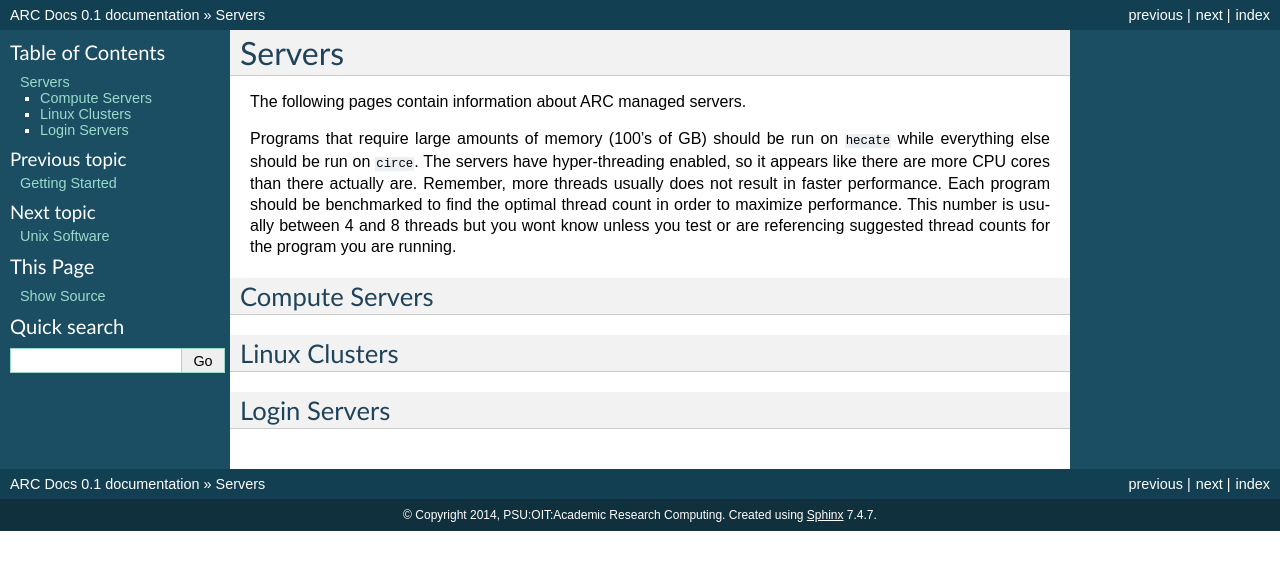
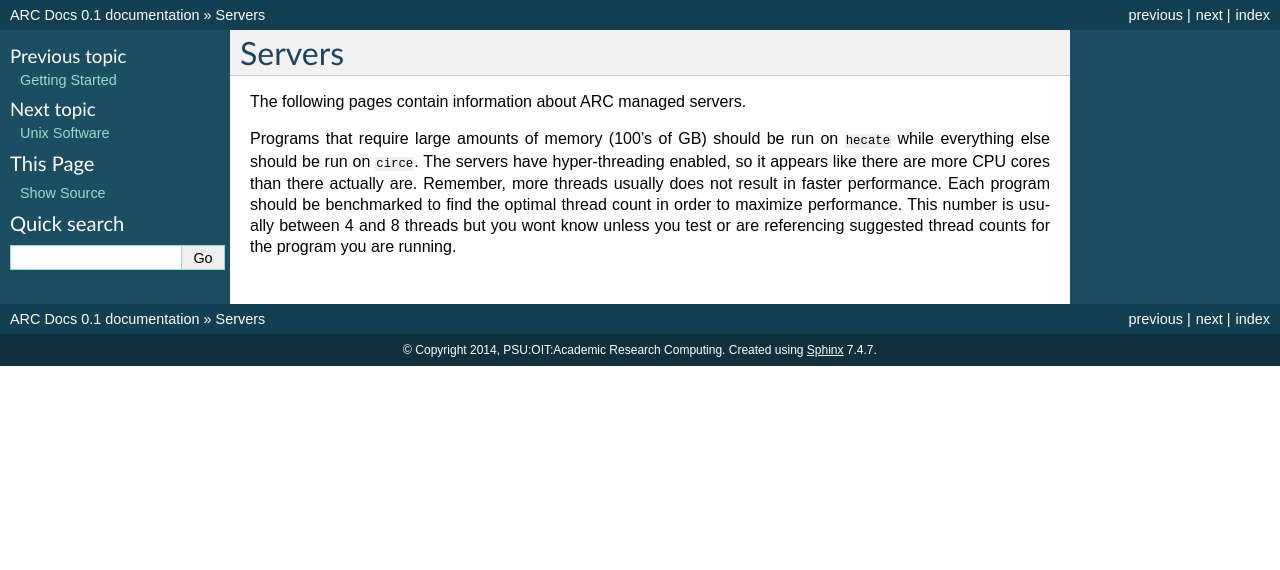
Before and after one commit to PSU-Research-Computing/psurc-docs, a Sphinx documentation site: the page built from source/servers/index.rst, in a window 1280 px wide. Shown: the top 570 px of the page. Built offline with Sphinx 7.4.7, drawn with Linux system fonts in a browser that asks for light colours; pages that are not in the unit, such as notebooks, are missing from menus.

Commit message:
Removed headers

```diff
--- a/source/servers/index.rst
+++ b/source/servers/index.rst
@@ -6,8 +6,6 @@ The following pages contain information about ARC managed servers.
 
 Programs that require large amounts of memory (100's of GB) should be run on ``hecate`` while everything else should be run on ``circe``.  The servers have hyper-threading enabled, so it appears like there are more CPU cores than there actually are.  Remember, more threads usually does not result in faster performance.  Each program should be benchmarked to find the optimal thread count in order to maximize performance.  This number is usually between 4 and 8 threads but you wont know unless you test or are referencing suggested thread counts for the program you are running.
 
-Compute Servers
-===============
 
 .. toctree::
     :maxdepth: 2
@@ -16,17 +14,12 @@ Compute Servers
     compute/circe
 
 
-Linux Clusters
-==============
-
 .. toctree::
     :maxdepth: 2
 
     clusters/hydra
     clusters/gravel
 
-Login Servers
-=============
 
 .. toctree::
     :maxdepth: 2
```
